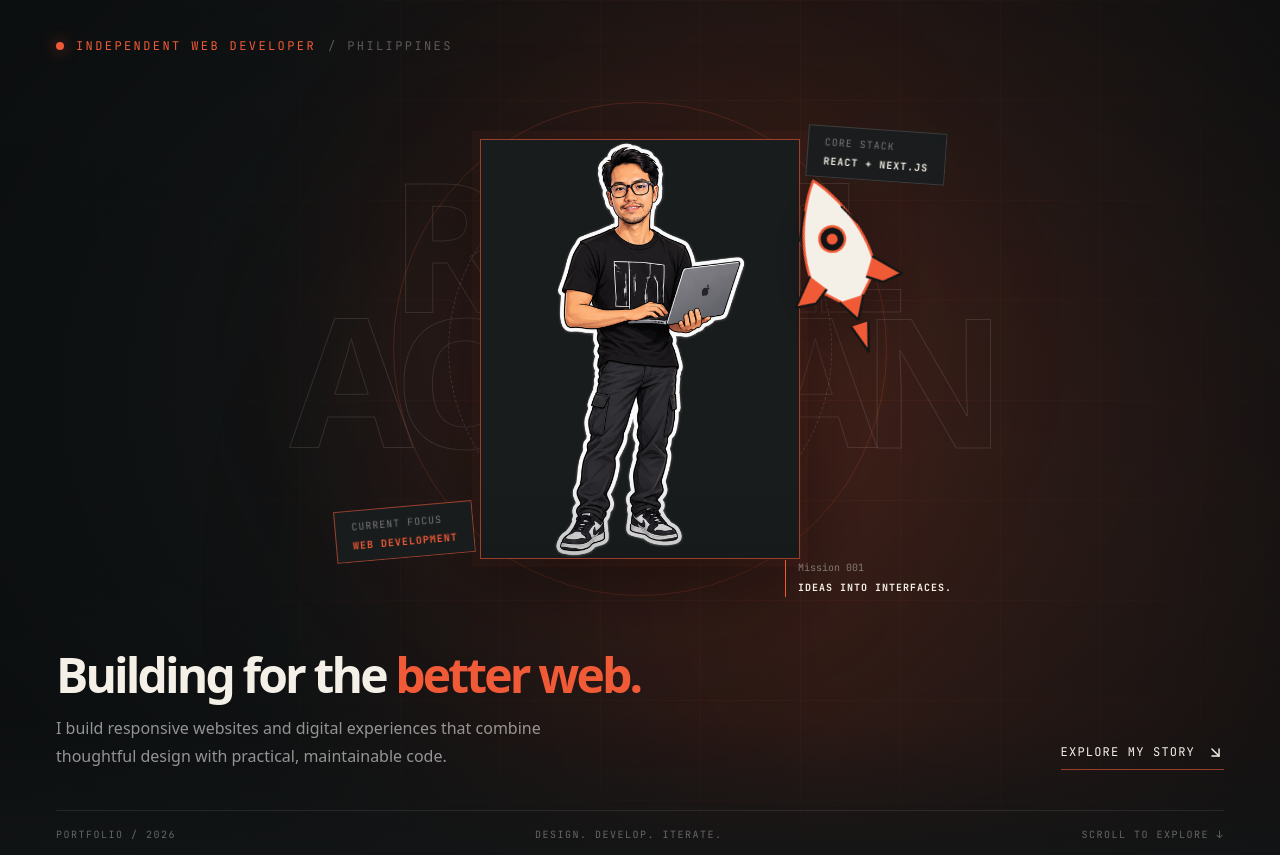
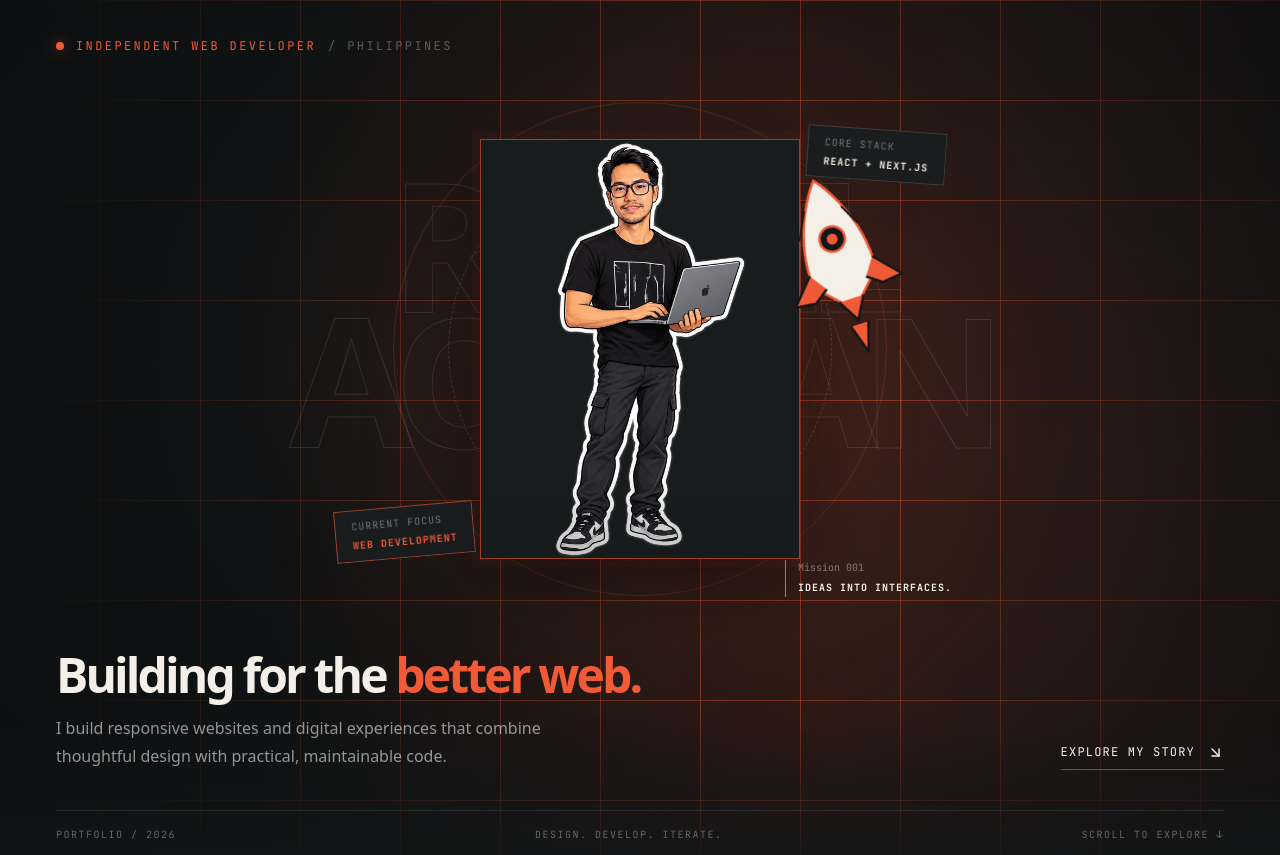
Before and after one commit to ramilinator/cinematic-hero, a Next.js app: page / in a window 1280 px wide. Shown: the part 900-1755 px from the top of the page. Built offline with nearby package versions, Linux system fonts and the light colour scheme.

Commit message:
layout improvements 2

```diff
--- a/components/portfolio/Hero.tsx
+++ b/components/portfolio/Hero.tsx
@@ -184,7 +184,7 @@ export default function PortfolioHeroDark() {
           </div>
 
           {/* RIGHT CONTENT */}
-          <div className="flex flex-col items-center md:relative md:bottom-auto md:mt-0 md:items-end">
+          <div className=" flex flex-col items-center justify-end md:relative md:bottom-auto md:mt-0 md:items-end">
             {/* FLOATING TECHNOLOGIES */}
             <div className="w-full sm:max-w-[380px] border border-[#F5F0E7]/10 bg-[#121516]/85 p-4 shadow-2xl shadow-black/20 backdrop-blur-md sm:mt-8 sm:p-5 lg:mt-0">
               <div className="mb-4 flex items-center justify-between gap-3">
--- a/components/portfolio/StoryScene.css
+++ /dev/null
@@ -1,92 +0,0 @@
-/* StoryScene.css */
-
-.ss-page {
-    isolation: isolate;
-    --ss-orange: #f15a36;
-    --ss-cream: #f5f0e7;
-    --ss-bg: #121516;
-}
-
-/* Ambient orange light */
-.ss-global-glow {
-    animation: ss-cinematic-drift 18s ease-in-out infinite;
-    will-change: transform;
-}
-
-@keyframes ss-cinematic-drift {
-
-    0%,
-    100% {
-        transform: translate3d(0, 0, 0) scale(1);
-    }
-
-    50% {
-        transform: translate3d(-3%, 2%, 0) scale(1.06);
-    }
-}
-
-/* Restrained grid texture */
-.ss-grid {
-    opacity: 0.12;
-}
-
-/* Hero depth */
-.ss-hero {
-    background:
-        radial-gradient(ellipse at 55% 45%,
-            rgba(241, 90, 54, 0.035),
-            transparent 60%);
-}
-
-.ss-hero-portrait {
-    transform: translateZ(0);
-    transition:
-        border-color 350ms ease,
-        box-shadow 350ms ease;
-}
-
-.ss-hero-portrait:hover {
-    border-color: rgba(241, 90, 54, 0.95);
-    box-shadow:
-        0 0 0 8px rgba(241, 90, 54, 0.05),
-        0 25px 90px rgba(241, 90, 54, 0.08),
-        0 25px 80px rgba(0, 0, 0, 0.5);
-}
-
-/* Rocket illustration */
-.ss-rocket-art {
-    overflow: visible;
-    filter: drop-shadow(0 14px 28px rgba(0, 0, 0, 0.3));
-}
-
-.ss-rocket-body {
-    transform-box: fill-box;
-    transform-origin: center;
-}
-
-/* Interactive cards */
-.ss-project-card {
-    transform: translateZ(0);
-    backface-visibility: hidden;
-}
-
-/* Prevent animated elements from creating horizontal overflow */
-.ss-hero-outline-name {
-    max-width: 100%;
-}
-
-/* Accessibility */
-@media (prefers-reduced-motion: reduce) {
-    .ss-global-glow {
-        animation: none !important;
-        will-change: auto;
-    }
-
-    .ss-hero-portrait,
-    .ss-project-card,
-    .ss-project-card *,
-    .ss-rocket-art {
-        transition: none !important;
-        animation: none !important;
-    }
-}
--- a/components/portfolio/StoryScene.tsx
+++ b/components/portfolio/StoryScene.tsx
@@ -18,8 +18,6 @@ import {
   Sparkles,
   Terminal,
 } from "lucide-react";
-
-import "./StoryScene.css";
 
 const C = {
   bg: "#121516",
```
